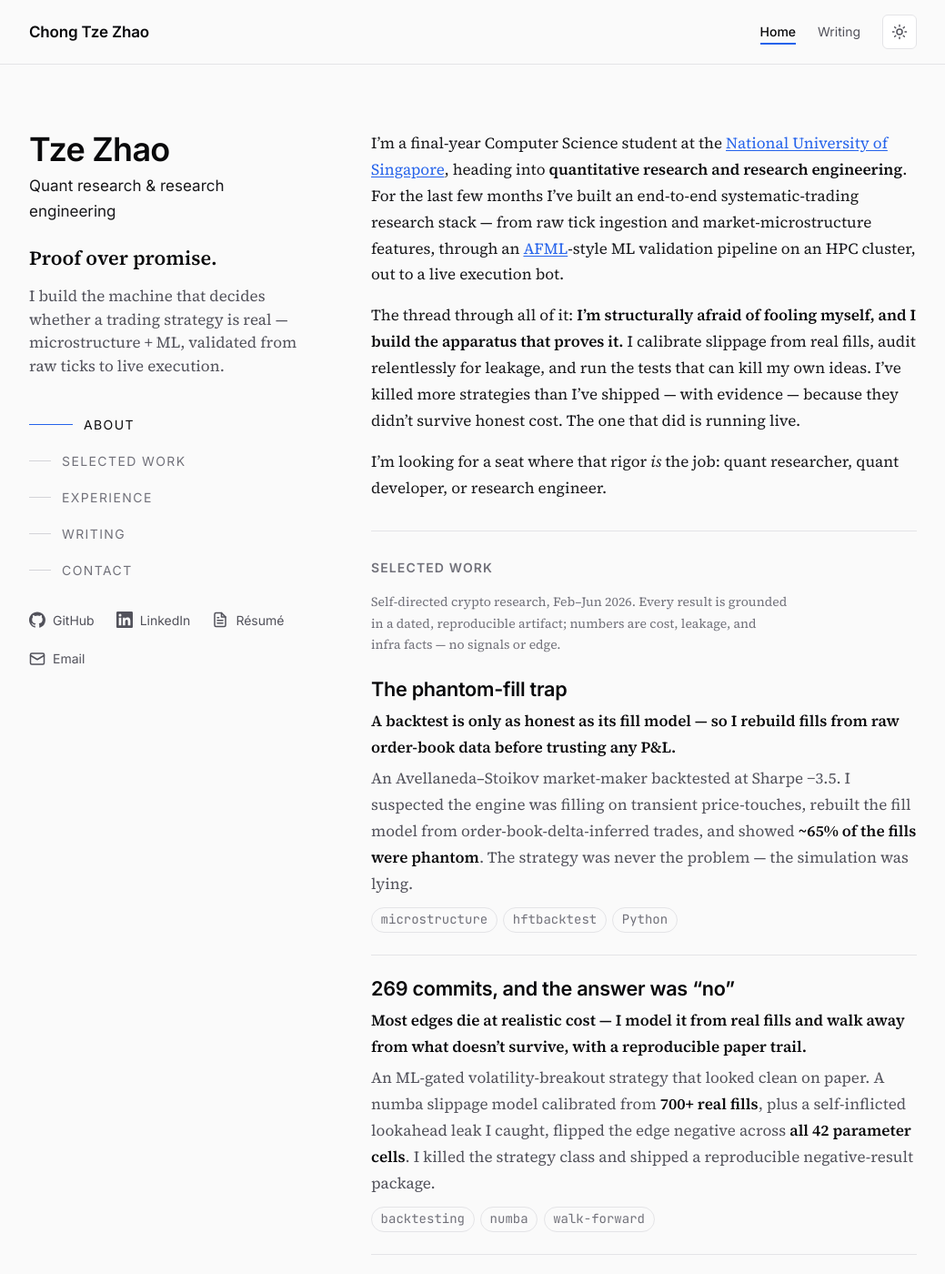
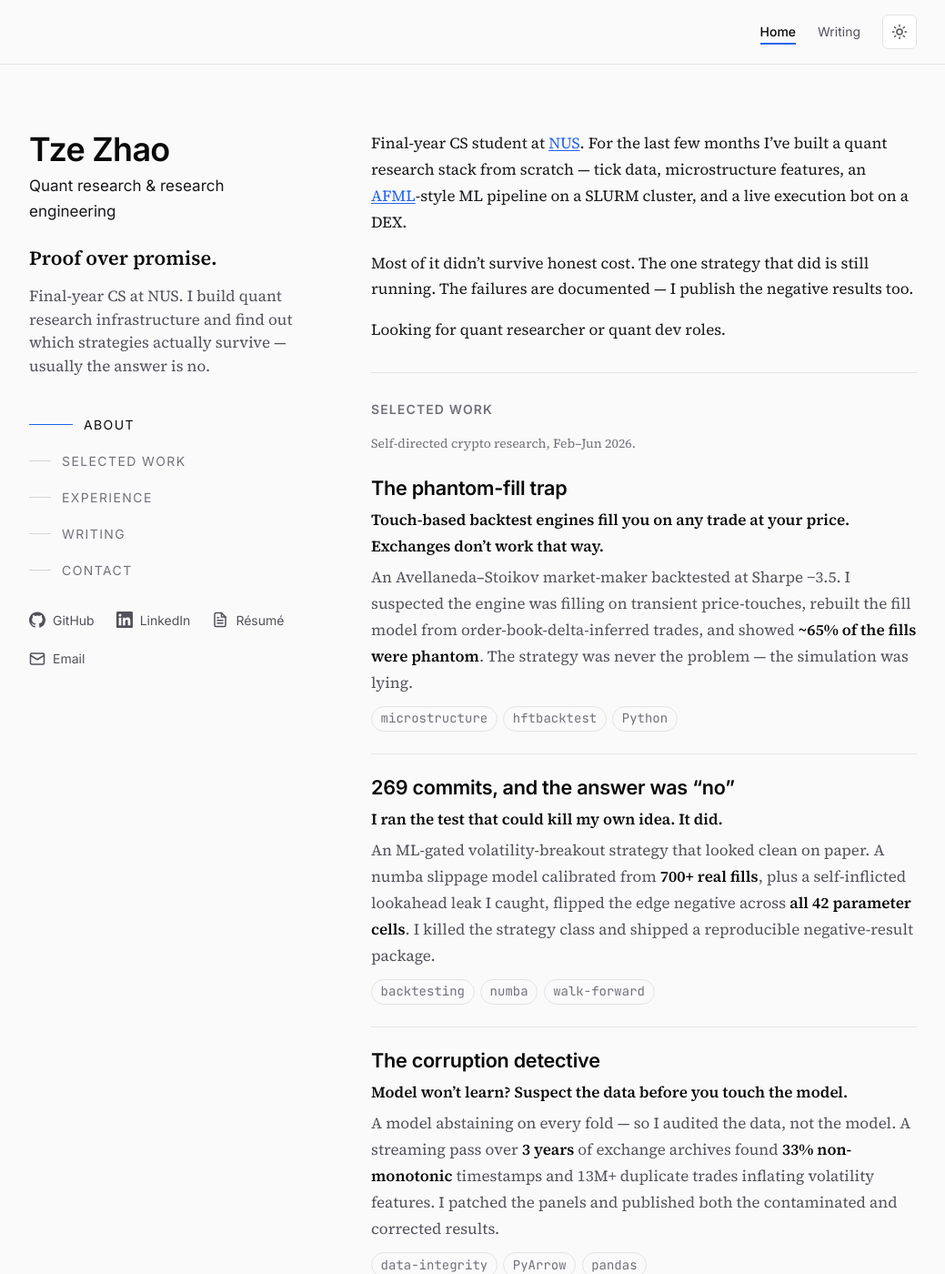
Before and after one commit to chongtzezhao/chongtzezhao.github.io, a Jekyll site: the page built from index.html, in a window 1280 px wide and 1400 px high. Shown: the whole window at 91% size, without its empty margins (120-1159 px from the left). Built offline with Jekyll 4.4.1, drawn with Linux system fonts in a browser that asks for light colours; some of the changed text lies outside the part shown.

Commit message:
chore: website cleanup

```diff
--- a/_includes/nav.html
+++ b/_includes/nav.html
@@ -5,7 +5,7 @@
 {%- assign p = page.url -%}
 <header class="site-header">
   <nav class="nav" aria-label="Primary">
-    <a class="nav__brand" href="{{ '/' | relative_url }}">{{ site.author.name }}</a>
+    {% unless page.url == '/' %}<a class="nav__brand" href="{{ '/' | relative_url }}">Tze Zhao</a>{% endunless %}
 
     <ul class="nav__links">
       <li>
--- a/index.html
+++ b/index.html
@@ -13,8 +13,7 @@ profile: true
       <p class="profile__role">Quant research &amp; research engineering</p>
       <p class="profile__motto">Proof over promise.</p>
       <p class="profile__pitch">
-        I build the machine that decides whether a trading strategy is real —
-        microstructure&nbsp;+&nbsp;ML, validated from raw ticks to live execution.
+        Final-year CS at NUS. I build quant research infrastructure and find out which strategies actually survive — usually the answer is no.
       </p>
 
       <nav class="profile__nav" aria-label="Sections">
@@ -35,41 +34,30 @@ profile: true
 
     <section id="about" class="profile__section" aria-label="About">
       <p>
-        I&rsquo;m a final-year Computer Science student at the
-        <a href="https://nus.edu.sg" rel="noopener" target="_blank">National University of Singapore</a>,
-        heading into <strong>quantitative research and research engineering</strong>.
-        For the last few months I&rsquo;ve built an end-to-end systematic-trading
-        research stack — from raw tick ingestion and market-microstructure
-        features, through an
-        <a href="https://www.wiley.com/en-us/Advances+in+Financial+Machine+Learning-p-9781119482086" rel="noopener" target="_blank">AFML</a>-style
-        ML validation pipeline on an HPC cluster, out to a live execution bot.
+        Final-year CS student at <a href="https://nus.edu.sg" rel="noopener" target="_blank">NUS</a>.
+        For the last few months I&rsquo;ve built a quant research stack from scratch &mdash;
+        tick data, microstructure features, an <a href="https://www.wiley.com/en-us/Advances+in+Financial+Machine+Learning-p-9781119482086" rel="noopener" target="_blank">AFML</a>-style
+        ML pipeline on a SLURM cluster, and a live execution bot on a DEX.
       </p>
       <p>
-        The thread through all of it: <strong>I&rsquo;m structurally afraid of
-        fooling myself, and I build the apparatus that proves it.</strong> I
-        calibrate slippage from real fills, audit relentlessly for leakage, and
-        run the tests that can kill my own ideas. I&rsquo;ve killed more
-        strategies than I&rsquo;ve shipped — with evidence — because they
-        didn&rsquo;t survive honest cost. The one that did is running live.
+        Most of it didn&rsquo;t survive honest cost. The one strategy that did is still running.
+        The failures are documented &mdash; I publish the negative results too.
       </p>
       <p>
-        I&rsquo;m looking for a seat where that rigor <em>is</em> the job: quant
-        researcher, quant developer, or research engineer.
+        Looking for quant researcher or quant dev roles.
       </p>
     </section>
 
     <section id="work" class="profile__section" aria-label="Selected work">
       <h2 class="section-label">Selected work</h2>
       <p class="profile__section-note">
-        Self-directed crypto research, Feb&ndash;Jun 2026. Every result is grounded
-        in a dated, reproducible artifact; numbers are cost, leakage, and infra
-        facts — no signals or edge.
+        Self-directed crypto research, Feb&ndash;Jun 2026.
       </p>
 
       <ul class="work-list">
         <li class="work-item">
           <h3 class="work-item__title">The phantom-fill trap</h3>
-          <p class="work-item__lead">A backtest is only as honest as its fill model — so I rebuild fills from raw order-book data before trusting any P&amp;L.</p>
+          <p class="work-item__lead">Touch-based backtest engines fill you on any trade at your price. Exchanges don&rsquo;t work that way.</p>
           <p class="work-item__desc">
             An Avellaneda&ndash;Stoikov market-maker backtested at Sharpe &minus;3.5.
             I suspected the engine was filling on transient price-touches, rebuilt
@@ -84,7 +72,7 @@ profile: true
 
         <li class="work-item">
           <h3 class="work-item__title">269 commits, and the answer was &ldquo;no&rdquo;</h3>
-          <p class="work-item__lead">Most edges die at realistic cost — I model it from real fills and walk away from what doesn&rsquo;t survive, with a reproducible paper trail.</p>
+          <p class="work-item__lead">I ran the test that could kill my own idea. It did.</p>
           <p class="work-item__desc">
             An ML-gated volatility-breakout strategy that looked clean on paper.
             A numba slippage model calibrated from <strong>700+ real fills</strong>,
@@ -99,7 +87,7 @@ profile: true
 
         <li class="work-item">
           <h3 class="work-item__title">The corruption detective</h3>
-          <p class="work-item__lead">When a model won&rsquo;t learn, the data is guilty until proven innocent — I audit the panel before I ever tune the model.</p>
+          <p class="work-item__lead">Model won&rsquo;t learn? Suspect the data before you touch the model.</p>
           <p class="work-item__desc">
             A model abstaining on every fold — so I audited the data, not the
             model. A streaming pass over <strong>3 years</strong> of exchange
@@ -114,7 +102,7 @@ profile: true
 
         <li class="work-item">
           <h3 class="work-item__title">An AFML pipeline on HPC</h3>
-          <p class="work-item__lead">I build the validation machinery itself — with leakage gates enforced by the pipeline, not by good intentions.</p>
+          <p class="work-item__lead">I wrote the leakage auditor before I wrote the strategy.</p>
           <p class="work-item__desc">
             CUSUM event sampling, triple-barrier labels, purged/embargoed CV,
             sample weights, and a <strong>non-negotiable lookahead auditor</strong>
@@ -129,7 +117,7 @@ profile: true
 
         <li class="work-item">
           <h3 class="work-item__title">Memory-leak archaeology</h3>
-          <p class="work-item__lead">Research only counts if it runs — I keep long-running data systems alive in production at scale.</p>
+          <p class="work-item__lead">A collector running 311 WebSocket streams for days needs to not OOM. This one did.</p>
           <p class="work-item__desc">
             An unbounded leak in a <strong>311-WebSocket</strong> async collector,
             traced past Python&rsquo;s tracked allocator to PyArrow C++ column
@@ -143,7 +131,7 @@ profile: true
 
         <li class="work-item">
           <h3 class="work-item__title">Limit-order-book matching engine</h3>
-          <p class="work-item__lead">A correctness oracle is the only honest benchmark — every optimised variant must produce byte-identical trades to the reference before its speed matters.</p>
+          <p class="work-item__lead">Five C++ implementations. Only the ones that produce byte-identical trades to the reference get a speedup claim.</p>
           <p class="work-item__desc">
             Five layered C++17 implementations of a price-time-priority LOB
             (reference &rarr; slow &rarr; broken &rarr; optimised &rarr; lock-free
```
